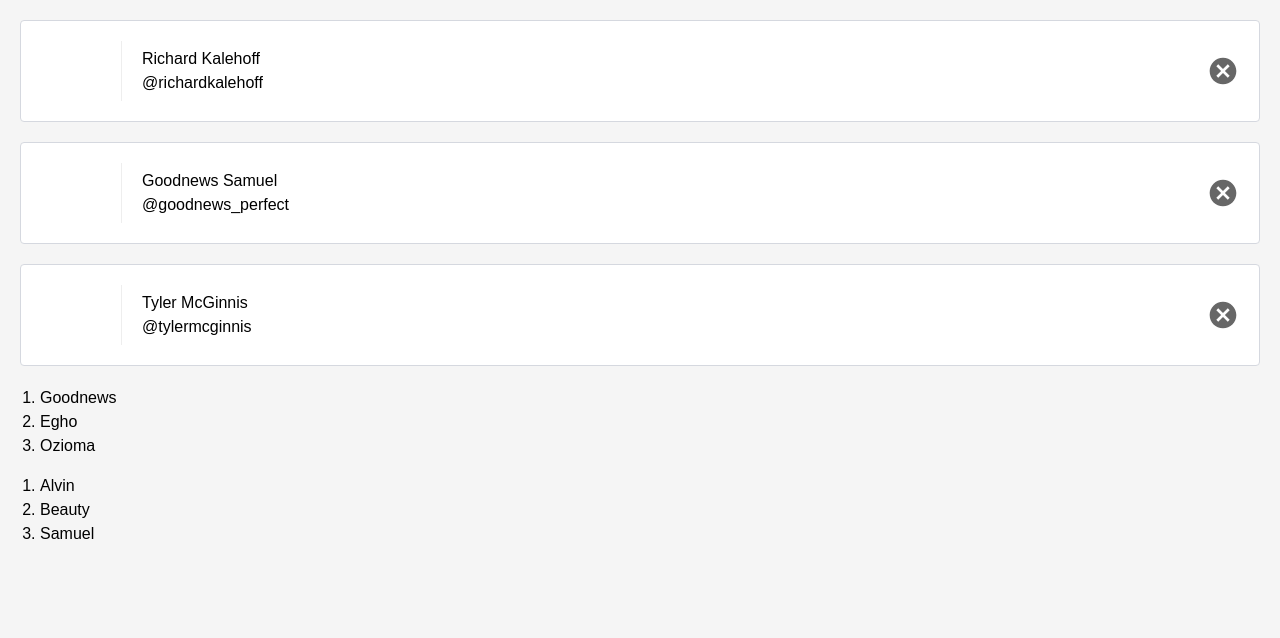
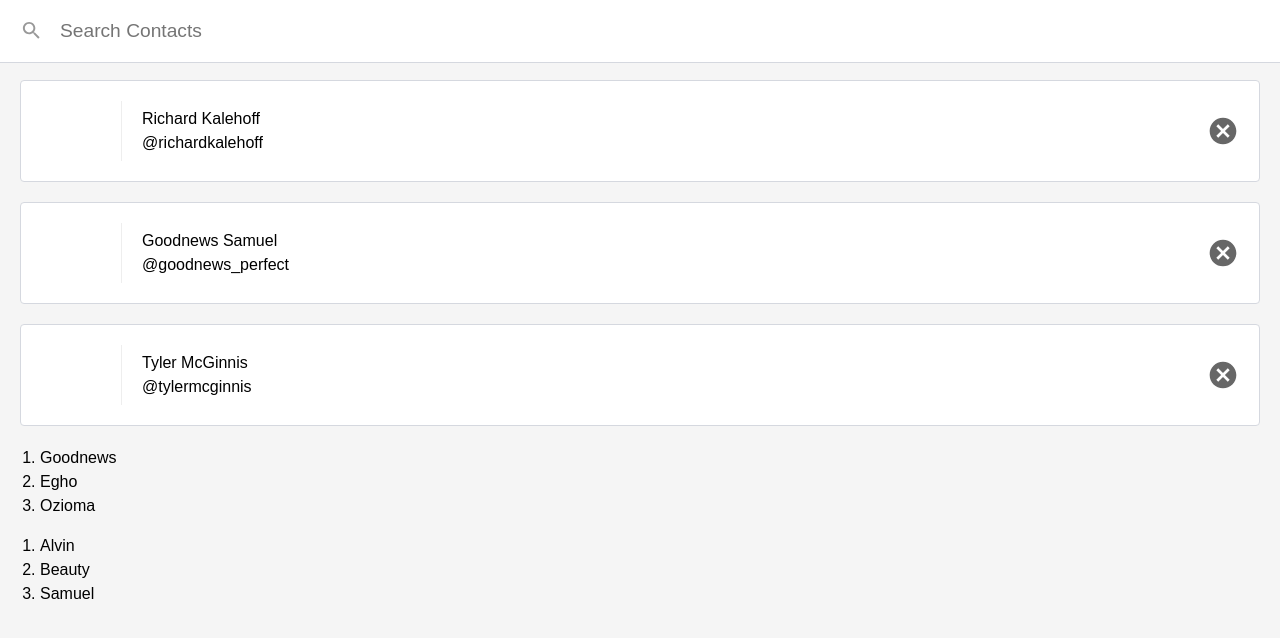
Before and after one commit to lerderl/my-contacts, a React (Create React App) app: page / in a window 1280 px wide. Shown: the top 638 px of the page. Built offline with nearby package versions, Linux system fonts and the light colour scheme.

Commit message:
Added a search field

```diff
--- a/src/components/ListContacts.js
+++ b/src/components/ListContacts.js
@@ -1,8 +1,26 @@
 import PropTypes from 'prop-types';
+import { useState } from 'react';
 
 const ListContacts = ({ contacts, onDeleteContact }) => {
+  const [query, setQuery] = useState("");
+
+  const updateQuery = (query) => {
+    setQuery(query.trim());
+  }
+
   return (
+    <div className='list-contacts'>
+      <div className='list-contacts-top'>
+        <input
+          className='search-contacts'
+          type={"text"}
+          placeholder="Search Contacts"
+          value={query}
+          onChange={(event) => updateQuery(event.target.value)}
+        />
+      </div>
       <ol className="contact-list">
+        {console.log(query)}
         {contacts.map((contact) => (
           <li key={contact.id} className="contact-list-item">
             <div className="contact-avatar" style={{backgroundImage: contact.avatarURL}}></div>
@@ -14,6 +32,7 @@ const ListContacts = ({ contacts, onDeleteContact }) => {
           </li>
         ))}
       </ol>
+    </div>
   );
 };
 
```
Also changed, not shown: 1 other file (tests, documents, lock files or other folders). Lines whose indentation alone changed are shown as unchanged.
